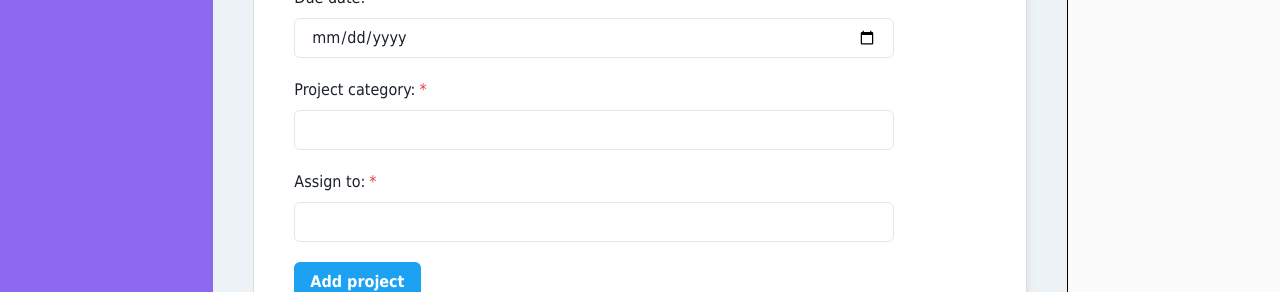
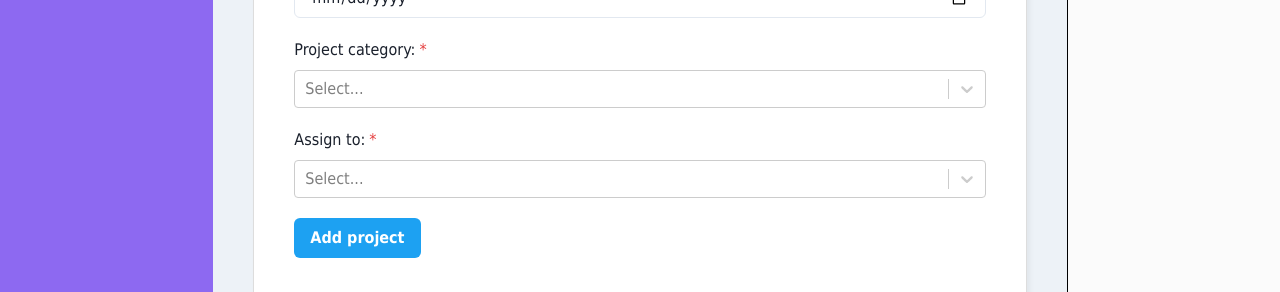
Before and after one commit to dariovargaos/project-management-web-app, a React (Vite) app in the folder project-temple/: page /create in a window 1280 px wide. Shown: the part 532-824 px from the top of the page. Built offline with nearby package versions, Linux system fonts and the light colour scheme; no server answers; the database is empty; sample sign-in values are in the browser's storage.

Commit message:
Finished with create form and form checks

```diff
--- a/project-temple/package.json
+++ b/project-temple/package.json
@@ -14,7 +14,8 @@
     "firebase": "^9.22.0",
     "react": "^18.2.0",
     "react-dom": "^18.2.0",
-    "react-router-dom": "^6.11.1"
+    "react-router-dom": "^6.11.1",
+    "react-select": "^5.7.3"
   },
   "devDependencies": {
     "@types/react": "^18.0.28",
--- a/project-temple/src/pages/create/Create.jsx
+++ b/project-temple/src/pages/create/Create.jsx
@@ -1,40 +1,76 @@
-import { useState } from "react";
+import { useState, useEffect } from "react";
+import Select from "react-select";
+import { useCollection } from "../../hooks/useCollection";
 
 import {
   Box,
   Heading,
   FormControl,
   FormLabel,
+  Text,
   Input,
   FormHelperText,
   Textarea,
   Button,
 } from "@chakra-ui/react";
 
+const categories = [
+  { value: "development", label: "Development" },
+  { value: "design", label: "Design" },
+  { value: "sales", label: "Sales" },
+  { value: "marketing", label: "Marketing" },
+];
+
 export default function Create() {
+  const { documents } = useCollection("users");
+  const [users, setUsers] = useState([]);
+
+  //form fields
   const [name, setName] = useState("");
   const [details, setDetails] = useState("");
   const [dueDate, setDueDate] = useState("");
   const [category, setCategory] = useState("");
   const [assignedUsers, setAssignedUsers] = useState([]);
+  const [formError, setFormError] = useState(null);
+
+  useEffect(() => {
+    if (documents) {
+      const options = documents.map((user) => {
+        return { value: user, label: user.displayName };
+      });
+      setUsers(options);
+    }
+  }, [documents]);
 
   const handleSubmit = (e) => {
     e.preventDefault();
-    console.log(name, details, dueDate);
+    setFormError(null);
+
+    if (!category) {
+      setFormError("Please select a project category");
+      return;
+    }
+
+    if (assignedUsers.length < 1) {
+      setFormError("Please assign the project to at least one user");
+      return;
+    }
+
+    console.log(name, details, dueDate, category, assignedUsers);
   };
   return (
-    <Box display="flex" justifyContent="center">
+    <Box display="flex" justifyContent="center" mt="-10">
       <Box
         bg="#fff"
         border="1px solid #ddd"
         p="40px"
         boxShadow="3px 3px 5px rgba(0,0,0, 0.05)"
-        w="100%"
+        minW="100%"
       >
         <Heading fontSize="2xl" mb="20px">
           Create a new project
         </Heading>
-        <form onSubmit={handleSubmit} style={{ maxWidth: "600px" }}>
+        <form onSubmit={handleSubmit}>
           <FormControl isRequired mb="40px">
             <FormLabel>Project name:</FormLabel>
             <Input
@@ -66,12 +102,24 @@ export default function Create() {
           </FormControl>
           <FormControl isRequired mb="20px">
             <FormLabel>Project category:</FormLabel>
-            <Input />
+            <Select
+              options={categories}
+              onChange={(option) => setCategory(option)}
+            />
           </FormControl>
           <FormControl isRequired mb="20px">
             <FormLabel>Assign to:</FormLabel>
-            <Input />
+            <Select
+              onChange={(option) => setAssignedUsers(option)}
+              options={users}
+              isMulti
+            />
           </FormControl>
+          {formError && (
+            <Text color="red" mb="20px">
+              {formError}
+            </Text>
+          )}
 
           <Button colorScheme="twitter" type="submit">
             Add project
```
Also changed, not shown: 1 other file (tests, documents, lock files or other folders).
